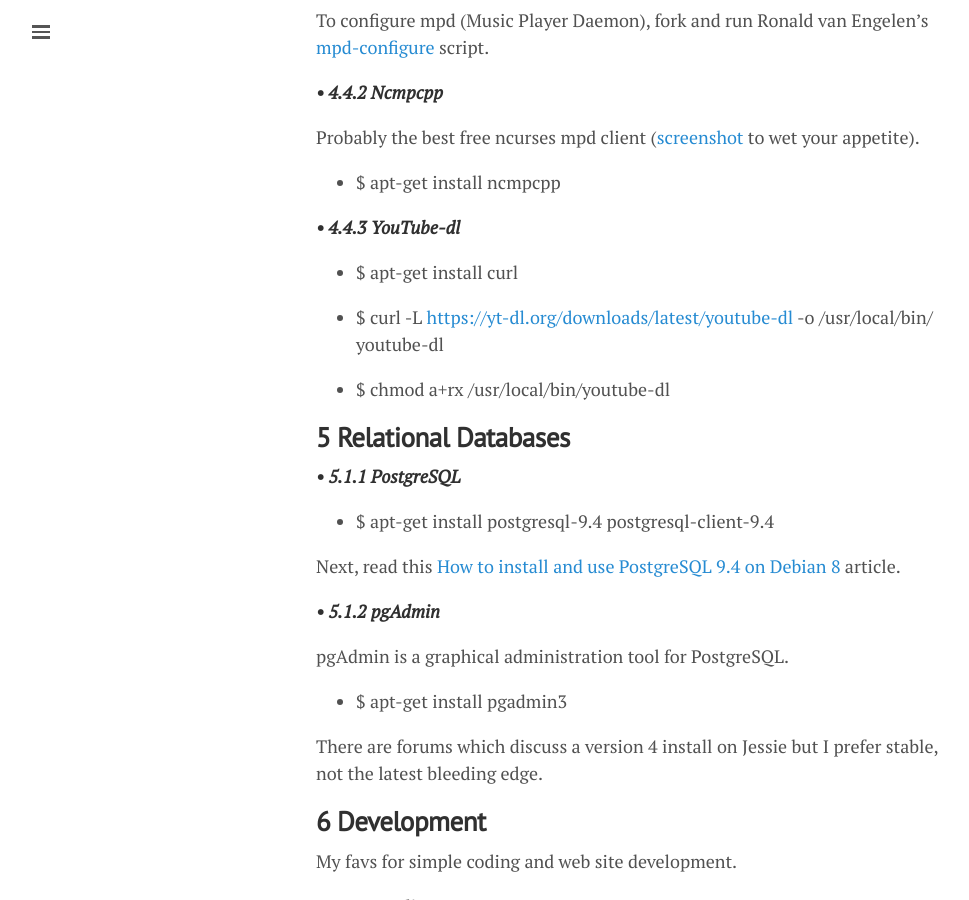
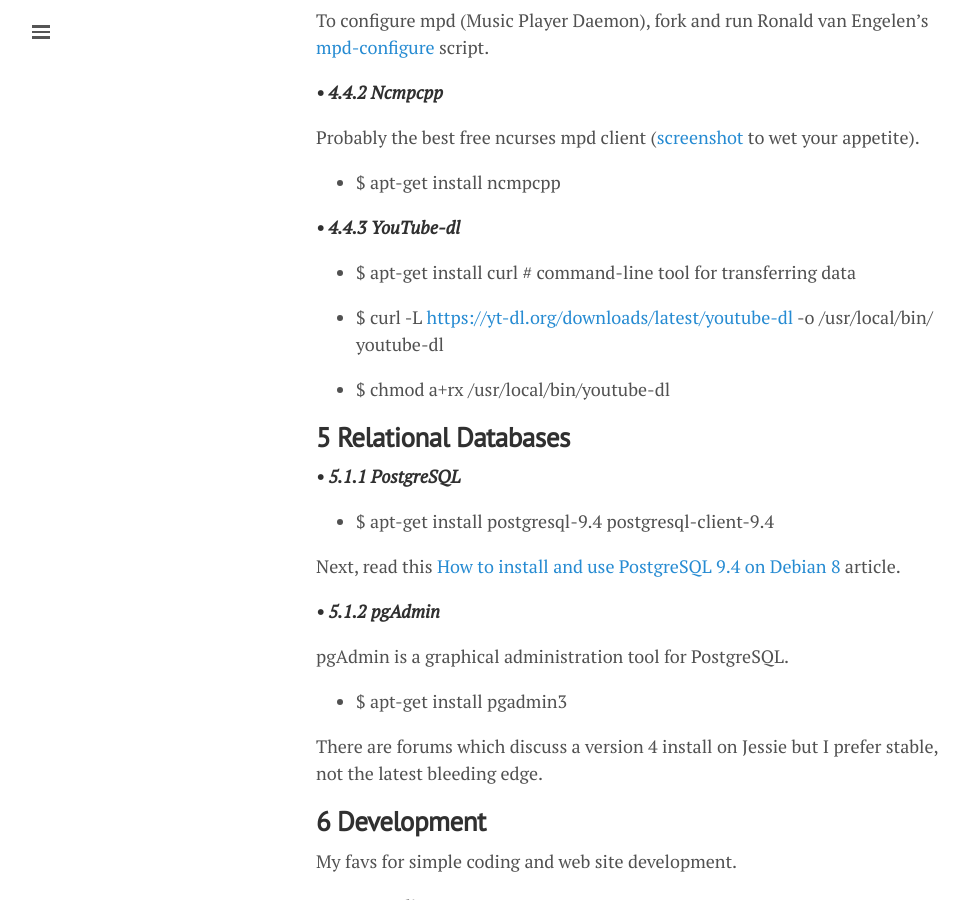
Before and after one commit to lgeurts/lgeurts.github.io, a Jekyll site: the page built from _posts/2017-07-11-bunsenlabs-linux-setup-notes-for dell-inspiron-6000.md, in a window 1280 px wide and 900 px high, scrolled down 4031 px. Shown: the whole window, without its empty margins (0-969 px from the left). Built offline with Jekyll 4.4.1, drawn with Linux system fonts in a browser that asks for light colours; nearby versions of some CDN libraries; comment, search, counter and statistics services are not loaded.

Commit message:
Update 2017-07-11-bunsenlabs-linux-setup-notes-for dell-inspiron-6000.md

```diff
--- a/_posts/2017-07-11-bunsenlabs-linux-setup-notes-for dell-inspiron-6000.md
+++ b/_posts/2017-07-11-bunsenlabs-linux-setup-notes-for dell-inspiron-6000.md
@@ -125,7 +125,7 @@
 
 ***• 4.4.3 YouTube-dl***
 
-- $ apt-get install curl
+- $ apt-get install curl # command-line tool for transferring data
 
 - $ curl -L [https://yt-dl.org/downloads/latest/youtube-dl](https://yt-dl.org/downloads/latest/youtube-dl) -o /usr/local/bin/ youtube-dl
 
```
